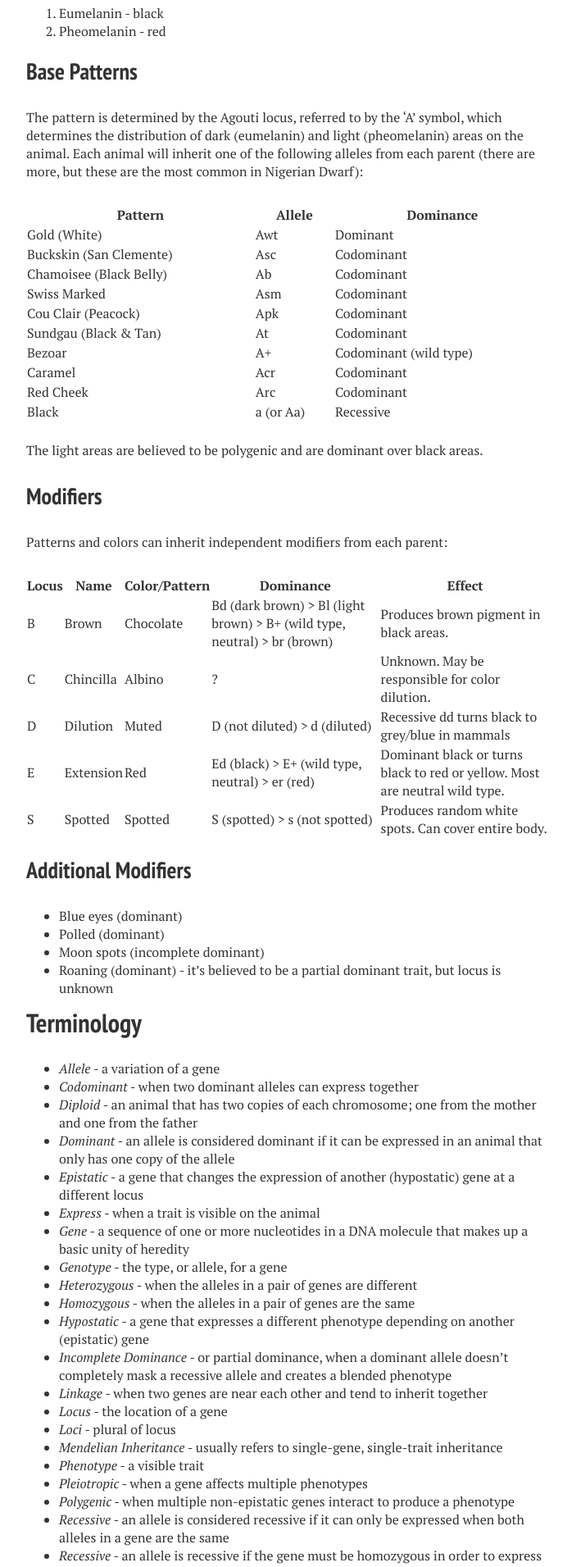
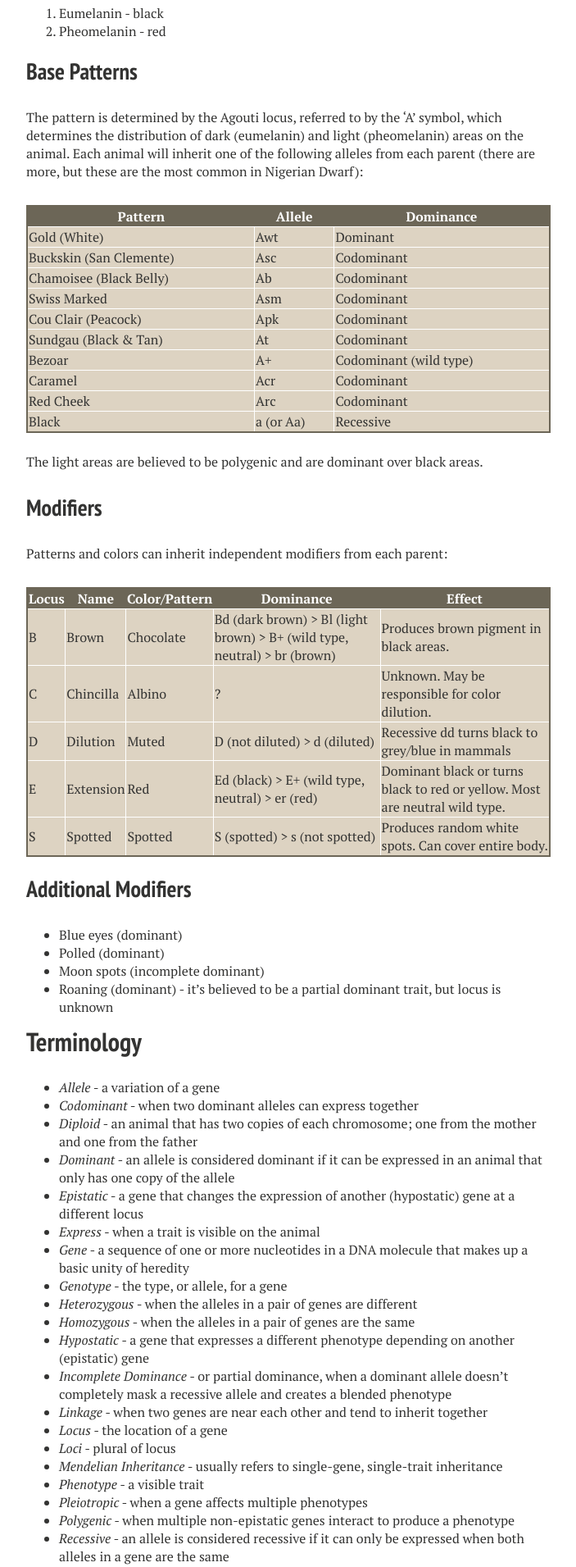
Before and after one commit to brainswax/goatsmith, a Jekyll site: the page built from docs/genetics/index.md, in a window 1280 px wide. Shown: the part 758-2669 px from the top of the page at 82% size, without its empty margins (288-991 px from the left). Built offline with Jekyll 4.4.1, drawn with Linux system fonts in a browser that asks for light colours; nearby versions of some CDN libraries.

Commit message:
CSS for tables

```diff
--- a/docs/_sass/page.scss
+++ b/docs/_sass/page.scss
@@ -739,3 +739,18 @@ $button-size: 1.5rem;
 #goog-wm-sb {
 	@extend .btn;
 }
+
+/* Page ===================================================================== */
+table {
+	border: 2px solid #6c6657;
+}
+
+th {
+  background-color: #6c6657;
+  color: white;
+}
+
+td {
+  border: 1px solid white;
+  background-color: #ddd3c2;
+}
```
